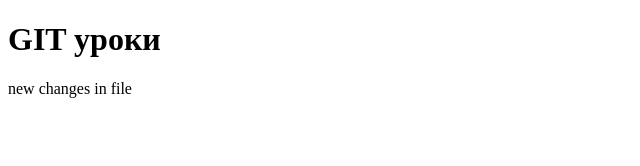
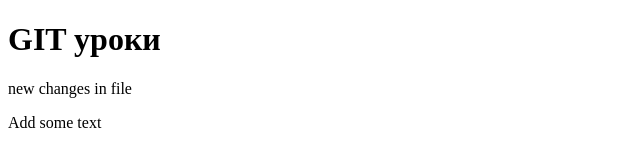
Before and after one commit to ekliziast2014/TestTasc, a plain HTML site: page index.html in a window 1280 px wide. Shown: the whole page, without its empty margins (0-640 px from the left). Drawn offline with Linux system fonts and the light colour scheme.

Commit message:
second commit

```diff
--- a/index.html
+++ b/index.html
@@ -8,6 +8,7 @@
 <body>
     <h1>GIT уроки</h1>
     <p>new changes in file</p>
+    <p>Add some text</p>
 
 </body>
 </html>
```
